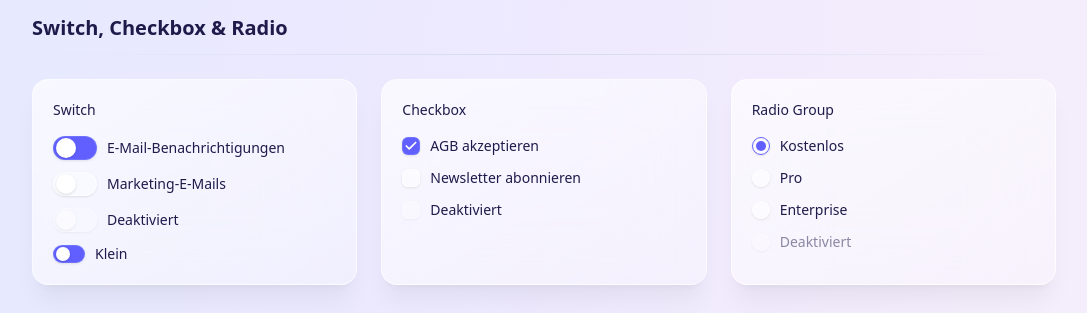
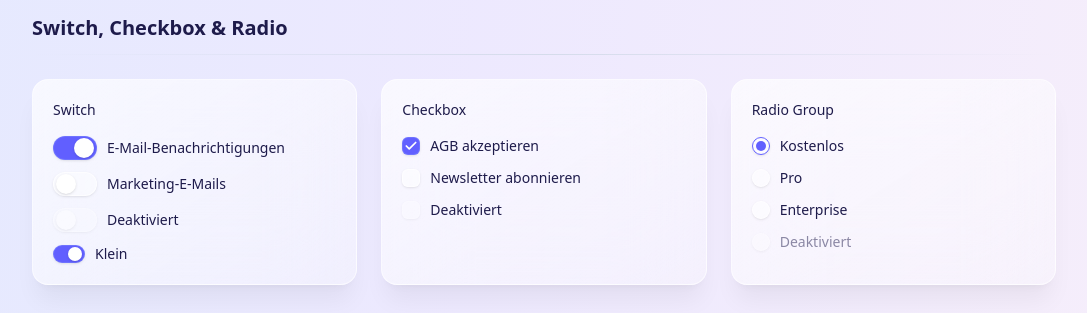
Before and after one commit to escanor24k/ui-components-project, a Next.js app: page / in a window 1280 px wide. Shown: the part 10200-10513 px from the top of the page, without its empty margins (96-1183 px from the left). Built offline with nearby package versions, Linux system fonts and the light colour scheme.

Commit message:
fix: switch toggle

```diff
--- a/src/components/ui/Switch.tsx
+++ b/src/components/ui/Switch.tsx
@@ -18,37 +18,35 @@ const thumbSize = {
 } as const;
 
 const thumbTranslate = {
-  sm: "peer-checked:translate-x-[14px]",
-  md: "peer-checked:translate-x-5",
+  sm: "group-has-[:checked]:translate-x-[14px]",
+  md: "group-has-[:checked]:translate-x-5",
 } as const;
 
 export const Switch = forwardRef<HTMLInputElement, SwitchProps>(
   ({ label, size = "md", className = "", disabled, ...props }, ref) => {
     const track =
-      `${trackSize[size]} rounded-full transition-colors duration-200 flex items-center ` +
+      `${trackSize[size]} rounded-full transition-colors duration-200 flex items-center group ` +
       "bg-white/40 dark:bg-white/10 border border-white/60 dark:border-white/15 shadow-sm shadow-black/8 dark:shadow-black/20 " +
-      "peer-checked:bg-indigo-500 dark:peer-checked:bg-indigo-400 peer-checked:border-indigo-400/50 " +
-      "peer-focus-visible:ring-2 peer-focus-visible:ring-indigo-400/30";
+      "has-[:checked]:bg-indigo-500 dark:has-[:checked]:bg-indigo-400 has-[:checked]:border-indigo-400/50 " +
+      "has-[:focus-visible]:ring-2 has-[:focus-visible]:ring-indigo-400/30";
 
     const thumb =
-      `${thumbSize[size]} bg-white shadow-sm rounded-full transition-transform duration-200 ` +
+      `${thumbSize[size]} bg-white shadow-sm rounded-full transition-[translate] duration-200 ` +
       `translate-x-0.5 ${thumbTranslate[size]}`;
 
     const content: React.ReactElement = (
-      <>
+      <span
+        className={`${track} ${disabled ? "opacity-50 cursor-not-allowed" : ""}`}
+      >
         <input
           ref={ref}
           type="checkbox"
-          className="peer sr-only"
+          className="sr-only"
           disabled={disabled}
           {...props}
         />
-        <span
-          className={`${track} ${disabled ? "opacity-50 cursor-not-allowed" : ""}`}
-        >
-          <span className={thumb} />
-        </span>
-      </>
+        <span className={thumb} />
+      </span>
     );
 
     if (label) {
```
